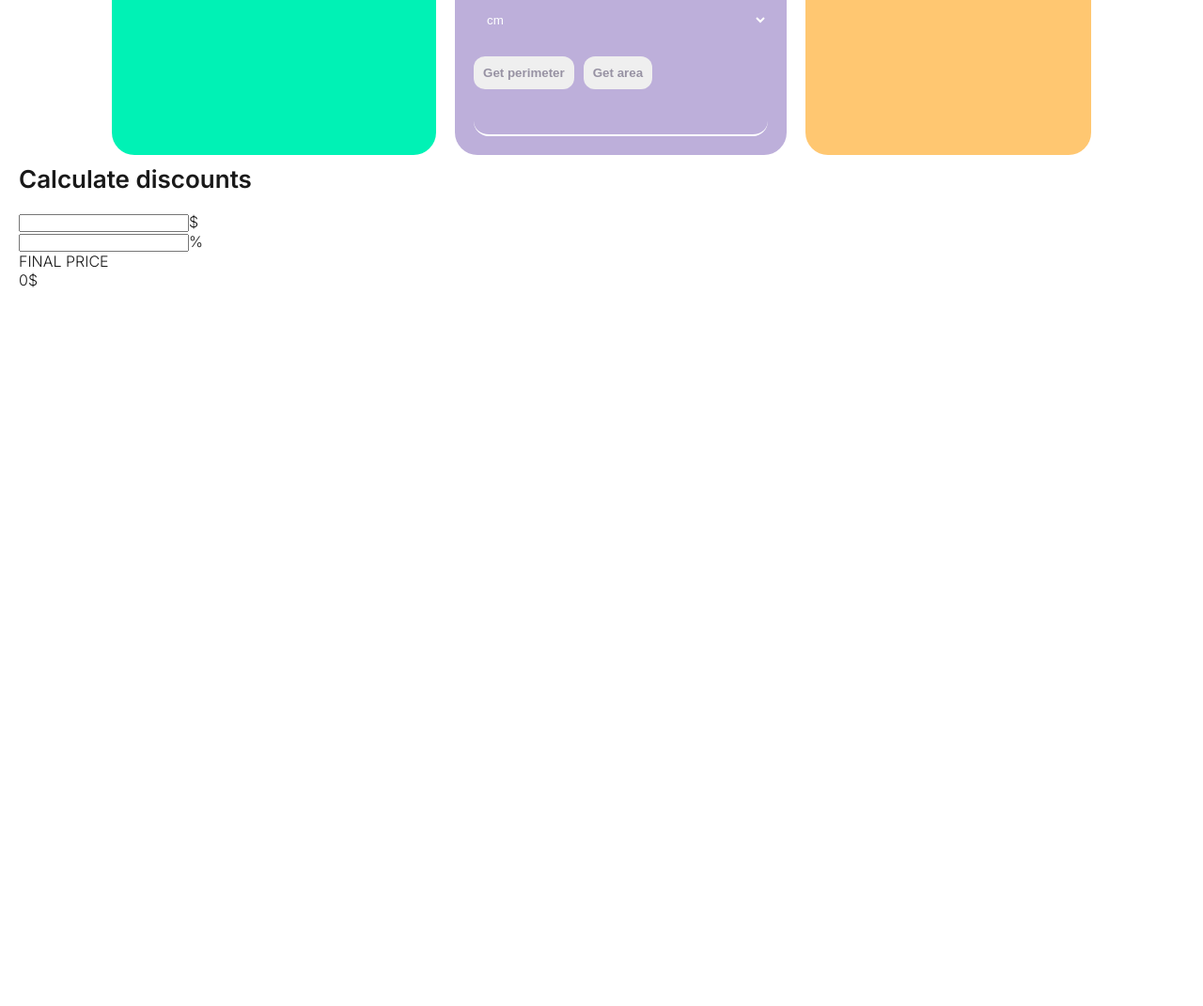
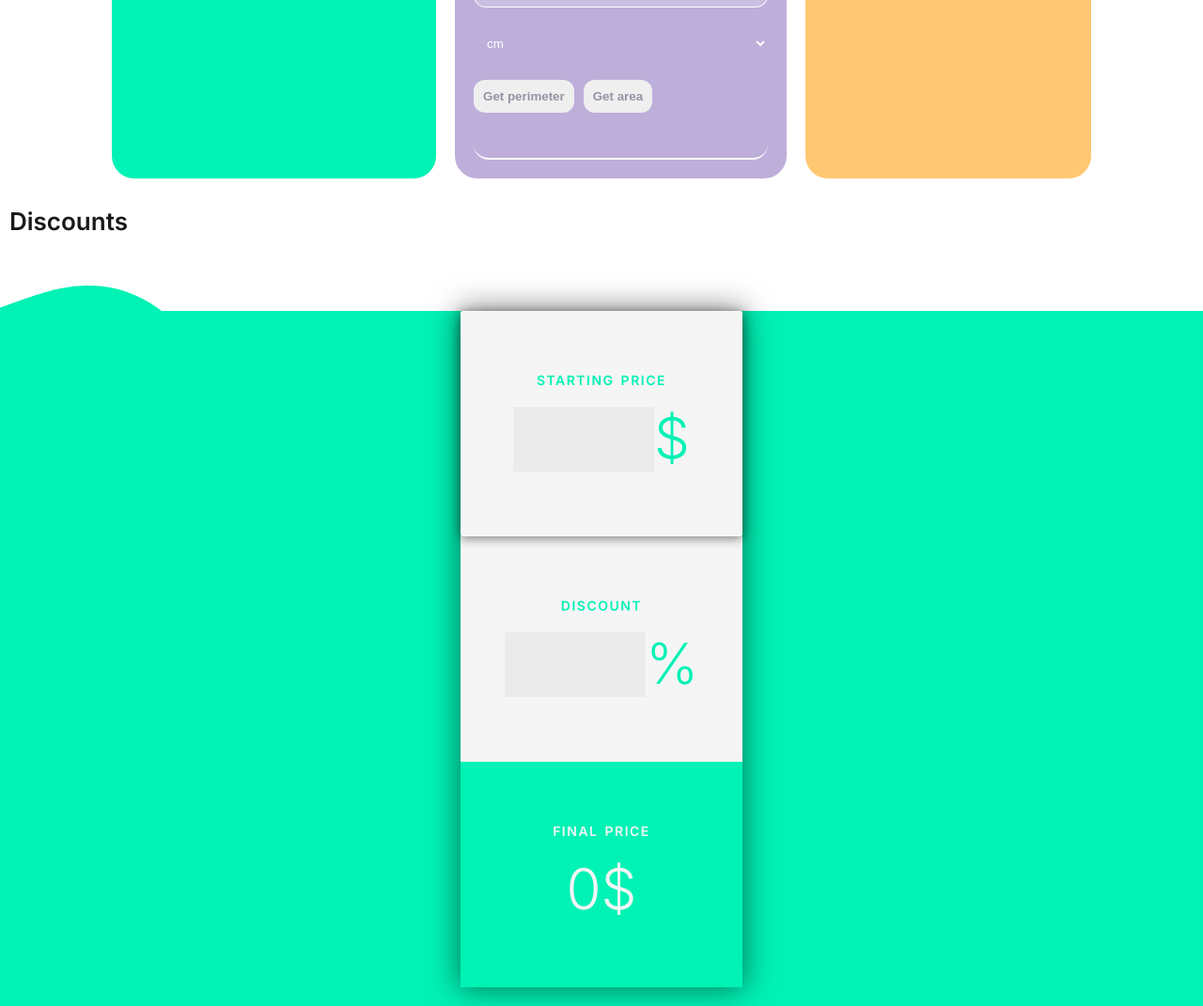
Before and after one commit to lesterpaz99/math-bot, a plain HTML site: page index.html in a window 1280 px wide. Shown: the part 809-1880 px from the top of the page at 94% size. Before the commit the page ends 1137 px from the top, so only its background shows below. Drawn offline with Linux system fonts and the light colour scheme.

Commit message:
end up the discount calculator

```diff
--- a/index.html
+++ b/index.html
@@ -14,9 +14,10 @@
 		/>
 	</head>
 	<body>
+		<header class="header">
 			<div class="wrapper">
-			<header class="header">
 				<img class="main-logo" src="./assets/logo.svg" alt="Math Logo" />
+			</div>
 		</header>
 		<main class="main-section">
 			<div class="wrapper">
@@ -50,6 +51,7 @@
 		</main>
 		<!-- GEOMETRY SECTION -->
 		<section id="geometry">
+			<div class="wrapper">
 				<h2 class="section__title">Geometry</h2>
 				<div class="cards-container">
 					<div class="card square">
@@ -151,29 +153,34 @@
 						</div>
 					</div>
 				</div>
+			</div>
 		</section>
-			<section id="discounts">
-				<h2 class="section__title">Calculate discounts</h2>
-				<div class="wrapper">
-					<div class="dicount-card">
+		<section class="discounts-section" id="discounts">
+			<h2 class="section__title">Discounts</h2>
+			<div class="discount__container">
+				<div class="waves"></div>
+				<div class="discount-card">
 					<form>
-							<div class="dicount__input">
-								<label for="startingPrice"></label>
+						<div class="discount__input">
+							<label for="startingPrice">STARTING PRICE</label>
+							<div>
 								<input type="number" id="startingPrice" /><span>$</span>
 							</div>
-							<div class="dicount__input">
-								<label for="discount"></label>
-								<input type="number" id="discount" /><span>%</span>
 						</div>
-							<div class="dicount__input--final-price">
+						<div class="discount__input">
+							<label for="discount">DISCOUNT</label>
+							<div><input type="number" id="discount" /><span>%</span></div>
+						</div>
+						<div class="discount__input discount__input--final-price">
 							<p>FINAL PRICE</p>
+							<div class="discount__result">
 								<span id="priceResult">0</span><span>$</span>
+							</div>
 						</div>
 					</form>
 				</div>
 			</div>
 		</section>
-		</div>
 		<script type="module" src="./main.js"></script>
 	</body>
 </html>
--- a/main.js
+++ b/main.js
@@ -52,4 +52,6 @@ const getFinalPrice = () => {
 };
 
 startingPrice.addEventListener('keyup', getFinalPrice);
+startingPrice.addEventListener('change', getFinalPrice);
 discount.addEventListener('keyup', getFinalPrice);
+discount.addEventListener('change', getFinalPrice);
--- a/style.css
+++ b/style.css
@@ -15,6 +15,14 @@ a {
 }
 li {
 	list-style: none;
+}
+section {
+	margin-block-end: 2rem;
+}
+
+input:focus {
+	outline: 2px solid var(--font-color2);
+	outline-style: auto;
 }
 
 :root {
@@ -46,11 +54,10 @@ body {
 }
 
 .header {
-	block-size: 5rem;
+	block-size: auto;
 	display: flex;
 	align-items: center;
 	justify-content: flex-start;
-	padding: 1rem;
 	border-radius: 8px;
 	border-block-end: 1px solid rgba(0, 0, 0, 0.1);
 	margin-block-end: 5rem;
@@ -308,3 +315,103 @@ body {
 .circle {
 	background-color: var(--third-color);
 }
+
+.circle__buttons button {
+	color: var(--font-color4);
+}
+
+.discounts-section {
+	max-block-size: 100vh;
+}
+
+.discount__container {
+	position: relative;
+	background-color: var(--primary-color);
+	display: grid;
+	place-items: center;
+	margin-block-start: 8rem;
+	padding-block-end: 2rem;
+}
+
+.waves {
+	position: absolute;
+	inset-block-start: -12%;
+	inset-inline-start: 0;
+	inset-inline-end: 0;
+	block-size: 100%;
+	inline-size: 100%;
+	background-image: url(./assets/wave.svg);
+	background-position: top;
+	background-repeat: no-repeat;
+	z-index: -1;
+}
+
+.discount-card {
+	block-size: 90vh;
+	inline-size: 30rem;
+	box-shadow: 0 0 32px 2px rgb(0 0 0 / 50%);
+	border-radius: 4px;
+}
+
+.discount-card form {
+	display: flex;
+	flex-direction: column;
+	align-items: stretch;
+	justify-content: space-between;
+	block-size: 100%;
+}
+
+.discount-card form input {
+	border: none;
+	background-color: rgba(0 0 0 / 4%);
+	text-align: center;
+	color: rgba(0 0 0 / 80%);
+	font-size: 6rem;
+	letter-spacing: 0.5px;
+	word-spacing: 1px;
+	line-height: 2.2rem;
+	inline-size: 50%;
+}
+
+.discount-card form input ~ span {
+	font-size: 6rem;
+}
+
+.discount__input:first-of-type {
+	box-shadow: 0 2px 1.2rem 0 rgb(0 0 0 / 50%);
+	border-radius: 2px;
+	z-index: 1;
+}
+
+.discount__input {
+	display: flex;
+	flex-direction: column;
+	justify-content: center;
+	align-items: center;
+	gap: 2rem;
+	background-color: whitesmoke;
+	color: var(--primary-color);
+	block-size: 100%;
+}
+
+.discount__input > div {
+	text-align: center;
+}
+
+.discount__input--final-price {
+	background-color: var(--primary-color);
+	color: whitesmoke;
+}
+
+.discount__input label,
+.discount__input--final-price p {
+	letter-spacing: 1.5px;
+	word-spacing: 2px;
+	line-height: 1rem;
+	font-weight: 600;
+	font-size: 1.4rem;
+}
+
+.discount__result {
+	font-size: 6rem;
+}
```
Lines whose indentation alone changed are shown as unchanged.
